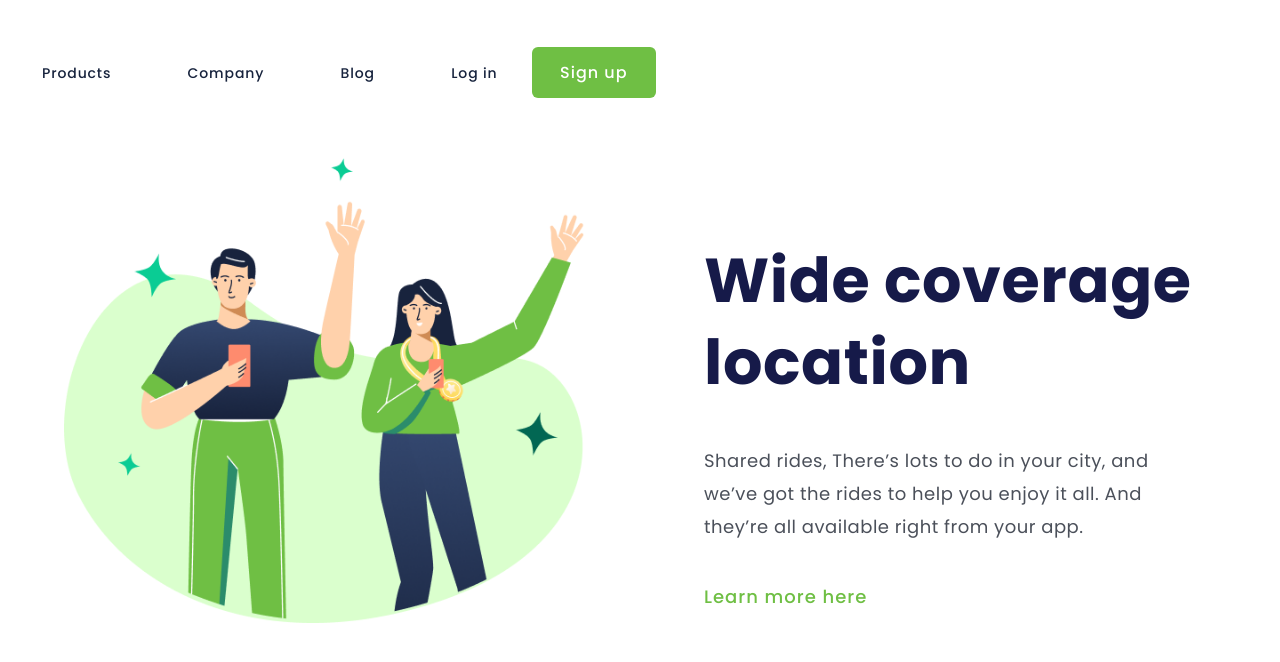
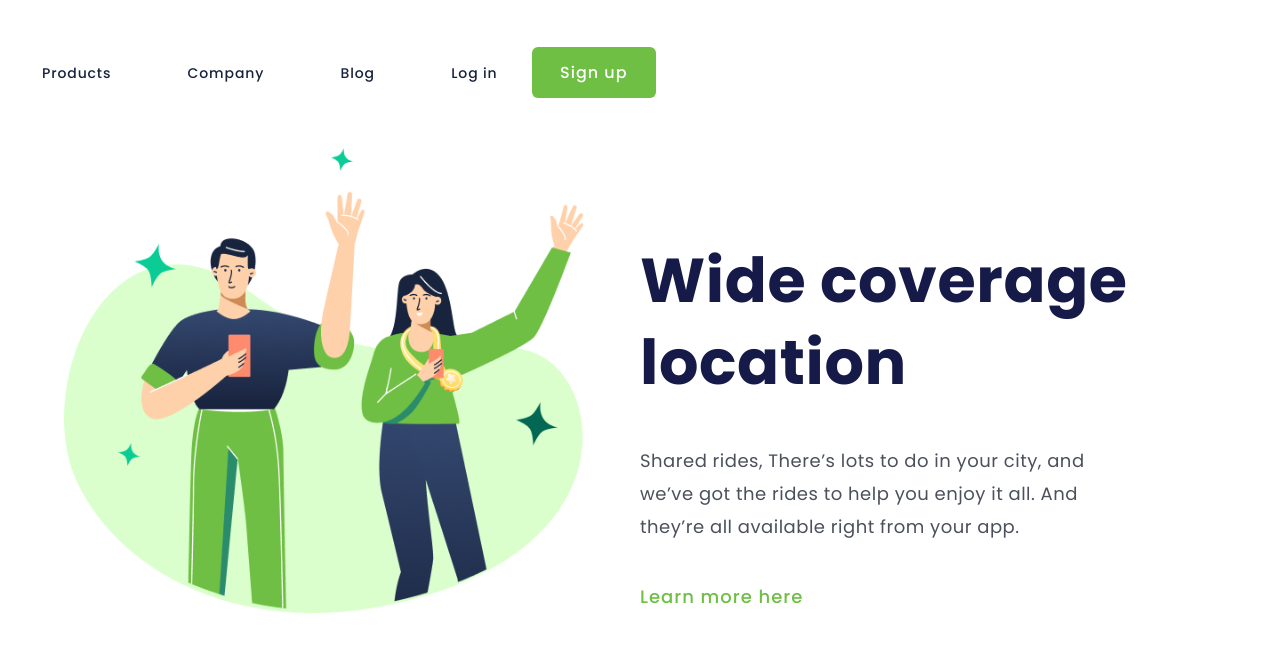
Before and after one commit to PedroPontes07/WIDE-COVERAGE, a plain HTML site: page index.html in a window 1280 px wide. Drawn offline with Linux system fonts and the light colour scheme.

Commit message:
Algumas modificaçoes no CSS e adição de imagem print telas

```diff
--- a/styles.css
+++ b/styles.css
@@ -48,7 +48,7 @@ button {
 .box-01 {
     display: inline-block;
     margin-left: 5%;
-    margin-top: 60px;
+    margin-top: 50px;
 }
 
 img {
@@ -63,7 +63,7 @@ img {
     display: inline-block;
     position: absolute;
     top: 30%;
-    left: 55%;
+    left: 50%;
 }
 
 
@@ -98,7 +98,7 @@ p {
 
 }
 
-@media screen and (max-width: 1088px) {
+@media screen and (max-width: 1190px) {
 
 .link-header {
 
```
Also changed, not shown: ASSETs/print-telas.png (added), 1 other file.
